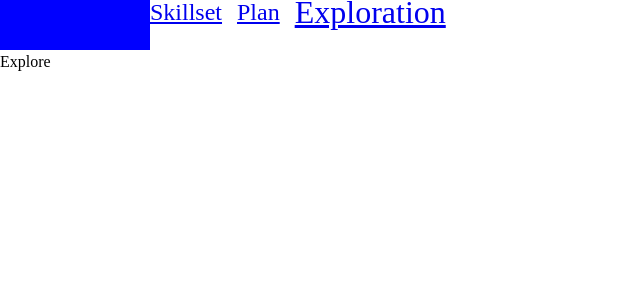
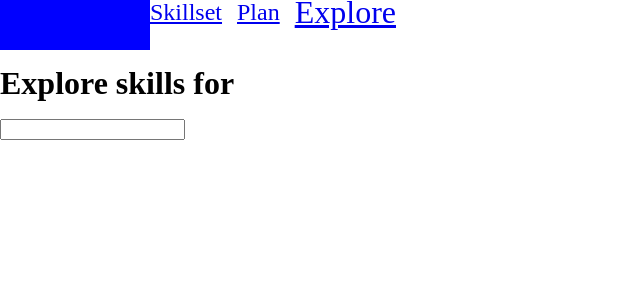
Before and after one commit to skillsoup/web-frontend, a React (Vite) app: page /profile/explore in a window 1280 px wide. Shown: the top 300 px of the page, without its empty margins (0-640 px from the left). Built offline with nearby package versions, Linux system fonts and the light colour scheme.

Commit message:
Explore Mockup

```diff
--- a/src/components/RootLayout/RootLayout.tsx
+++ b/src/components/RootLayout/RootLayout.tsx
@@ -18,7 +18,7 @@ const RootLayout = () => {
             Plan
           </NavLink>
           <NavLink className={styles.navLink} to="/profile/explore">
-            Exploration
+            Explore
           </NavLink>
         </nav>
       </header>
--- a/src/pages/Explore/Explore.tsx
+++ b/src/pages/Explore/Explore.tsx
@@ -1,7 +1,28 @@
-import React from "react";
+import React, { useState } from "react";
+import ExploreResult from "./ExploreResult";
 
 const Explore = () => {
-  return <div>Explore</div>;
+  const [inputValue, setInputValue] = useState("");
+  const [loading, setLoading] = useState(false);
+  const [data, setData] = useState<string | null>(null);
+
+  const handleSubmit = (e: React.FormEvent) => {
+    e.preventDefault();
+    // mock fetch
+    setData("data");
+  };
+  return (
+    <div>
+      <form onSubmit={handleSubmit}>
+        <h1>Explore skills for</h1>
+        <input
+          value={inputValue}
+          onChange={(e) => setInputValue(e.target.value)}
+        />
+      </form>
+      {loading ? <p>loading</p> : data ? <ExploreResult /> : null}
+    </div>
+  );
 };
 
 export default Explore;
--- /dev/null
+++ b/src/pages/Explore/ExploreResult.tsx
@@ -0,0 +1,7 @@
+import React from "react";
+
+const ExploreResult = () => {
+  return <section>ExploreResult</section>;
+};
+
+export default ExploreResult;
```
